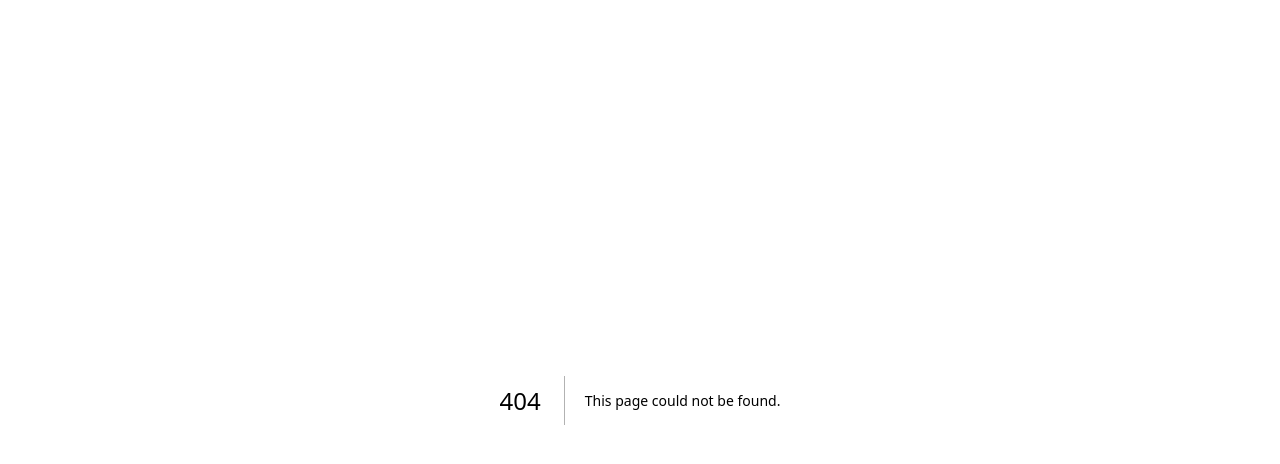
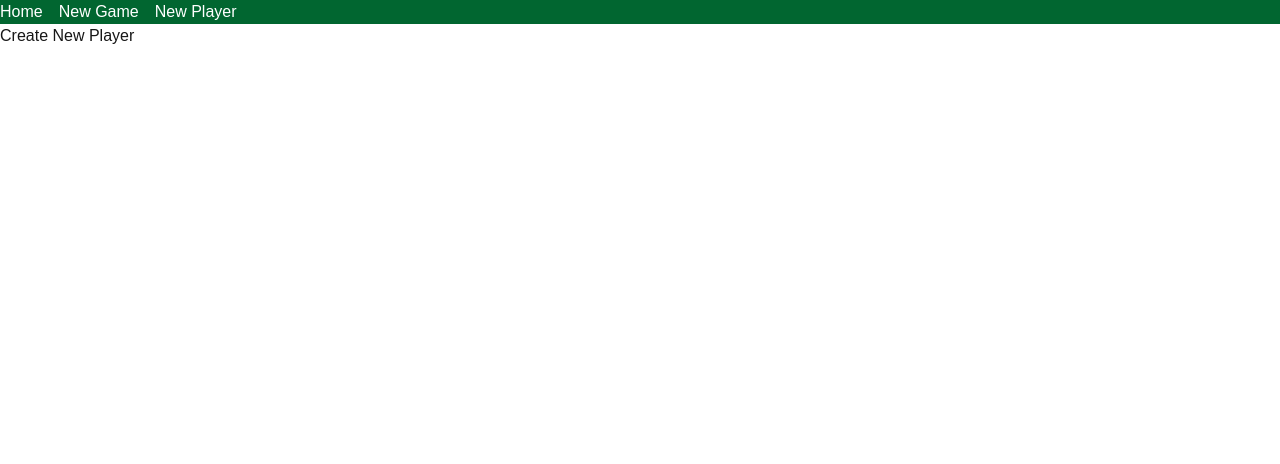
Before and after one commit to Corentin-Aulagnet/tarot-project, a Next.js app: page /players/new in a window 1280 px wide. Before the commit this address had no page. Shown: the top 464 px of the page. Built offline with nearby package versions, Linux system fonts and the light colour scheme.

Commit message:
adds a new player page and a navbar reusable component

```diff
--- a/app/games/new/page.tsx
+++ b/app/games/new/page.tsx
@@ -5,6 +5,7 @@ import { useRouter } from "next/navigation";
 import { Players,Constants} from "@/utils/supabase/supabase";
 import {supabase} from "@/utils/supabase/client";
 import { useEffect, useState } from "react";
+import { NavBar } from "@/components/NavBar";
 const CONTRACTS = ["Petite", "Garde", "Garde-Sans", "Garde-Contre"];
 export default function NewGamePage() {
     const router = useRouter();
@@ -90,11 +91,7 @@ export default function NewGamePage() {
         };
 
         return (<main className="p-6">
-            <nav className="flex gap-4 p-4">
-            <Link href="/">Home</Link>
-            <Link  className='pointer-events-none'
-            aria-disabled={true} href="/games/new">New Game</Link>
-            </nav>
+            <NavBar />
 
             <form onSubmit={handleSubmit} className="flex flex-col gap-4 w-64 p-6 bg-white rounded shadow">
             <h1 className="text-xl font-bold">New Game</h1>
--- a/app/page.tsx
+++ b/app/page.tsx
@@ -4,6 +4,7 @@ import Link from "next/link";
 import { createClient } from "@/utils/supabase/client"
 import {buildGamePlayerTotals} from "@/lib/scoreUtils"
 import {GamesTable,GameTableProps} from "@/components/GameTable/GameTable"
+import { NavBar } from "@/components/NavBar"
 import "./globals.css"
 
 export default async function HomePage() {
@@ -25,10 +26,7 @@ export default async function HomePage() {
   const table = buildGamePlayerTotals(games, players)
 
   return (<main className="p-6">
-    <nav className="flex gap-4 p-4">
-      <Link href="/">Home</Link>
-      <Link href="/games/new">New Game</Link>
-    </nav>
+    <NavBar />
     <h1 className="font-extrabold">All Games</h1>
     <GamesTable games={games} players={players} table={table} />
     <Link  href="/games/new"
--- /dev/null
+++ b/app/players/new/page.tsx
@@ -0,0 +1,17 @@
+"use client";
+import "../../globals.css";
+import Link from "next/link";
+import { useRouter } from "next/navigation";
+import { Players,Constants} from "@/utils/supabase/supabase";
+import {supabase} from "@/utils/supabase/client";
+import { NavBar } from "@/components/NavBar";
+
+export default function NewPlayerPage() {
+  const router = useRouter()
+
+    return(<main className="p-6">
+        <NavBar />
+      <h1 className="font-bold mb-4"style={{ fontFamily: "Arial, sans-serif" }}>Create New Player</h1>
+      </main>);
+
+}
--- /dev/null
+++ b/components/NavBar.tsx
@@ -0,0 +1,9 @@
+ import Link from "next/link";
+ import "@/app/globals.css";
+ export function NavBar() {
+  return (
+    <nav className="flex gap-4 p-4 bg-green-800 text-white">
+      <Link className="hover:bg-green-500 transition active:{bg-white text-green-800}" href="/">Home</Link>
+      <Link className="hover:bg-green-500 transition" href="/games/new">New Game</Link>
+      <Link className="hover:bg-green-500 transition" href="/players/new">New Player</Link>
+    </nav>);}
```
